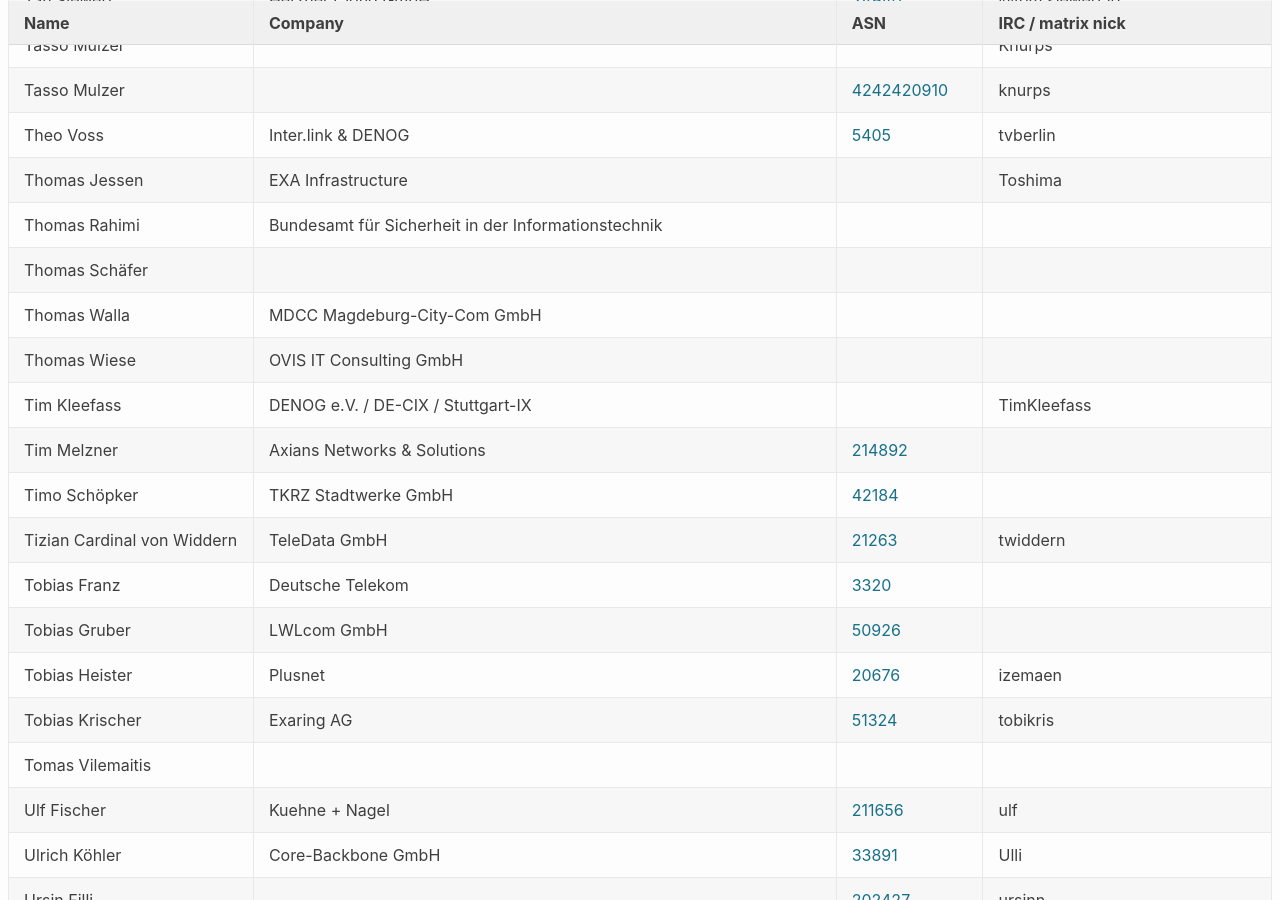
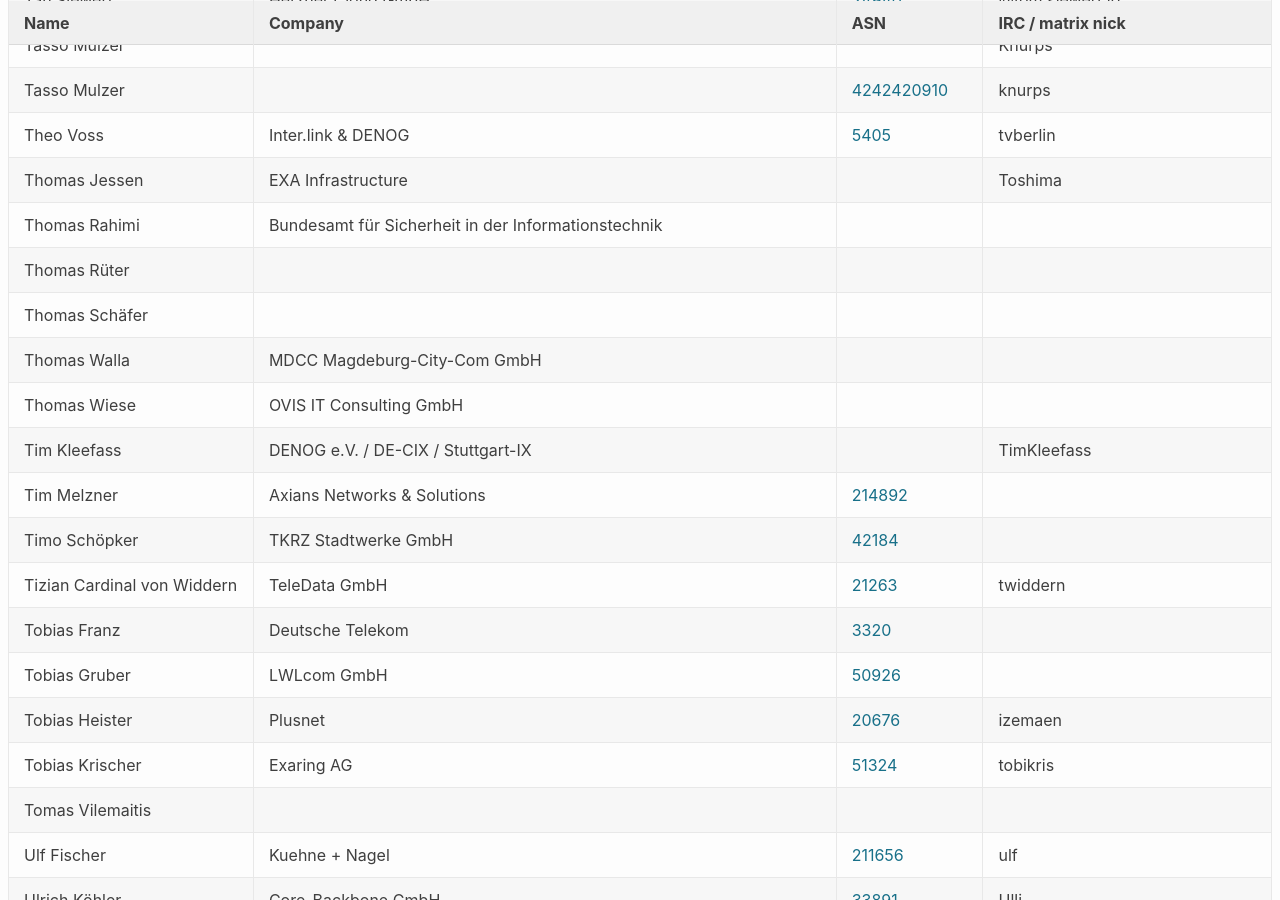
Before and after one commit to denog/pretix-attendeelist, a Jekyll site: the page built from denog16/index.markdown, in a window 1280 px wide and 900 px high, scrolled down 14290 px. Built offline with Jekyll 4.4.1, drawn with Linux system fonts in a browser that asks for light colours.

Commit message:
Latest data: Fri Oct 11 11:10:26 UTC 2024

```diff
--- a/_data/attendees_denog16_onsite.json
+++ b/_data/attendees_denog16_onsite.json
@@ -1902,6 +1902,12 @@
     "asn": null
   },
   {
+    "name": "Thomas Rüter",
+    "company": null,
+    "irc": null,
+    "asn": null
+  },
+  {
     "name": "Thomas Schäfer",
     "company": null,
     "irc": null,
```
